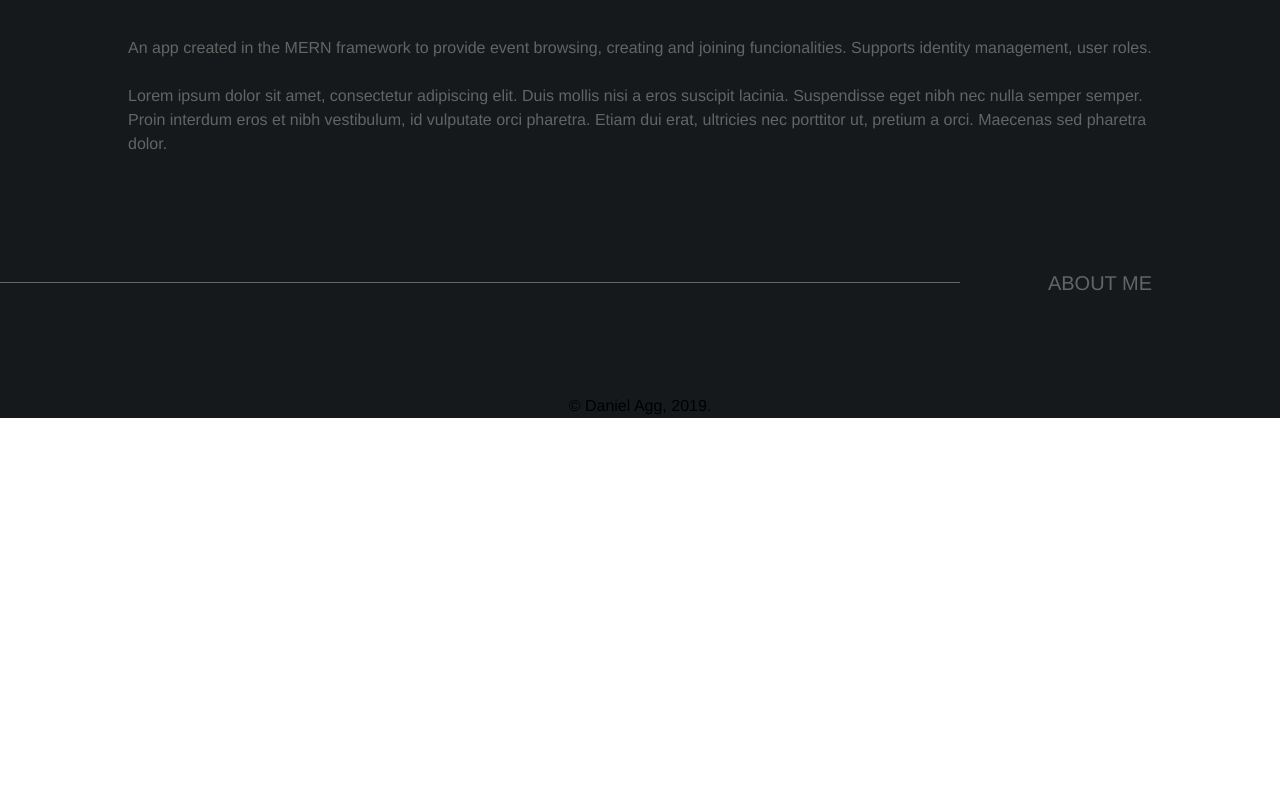
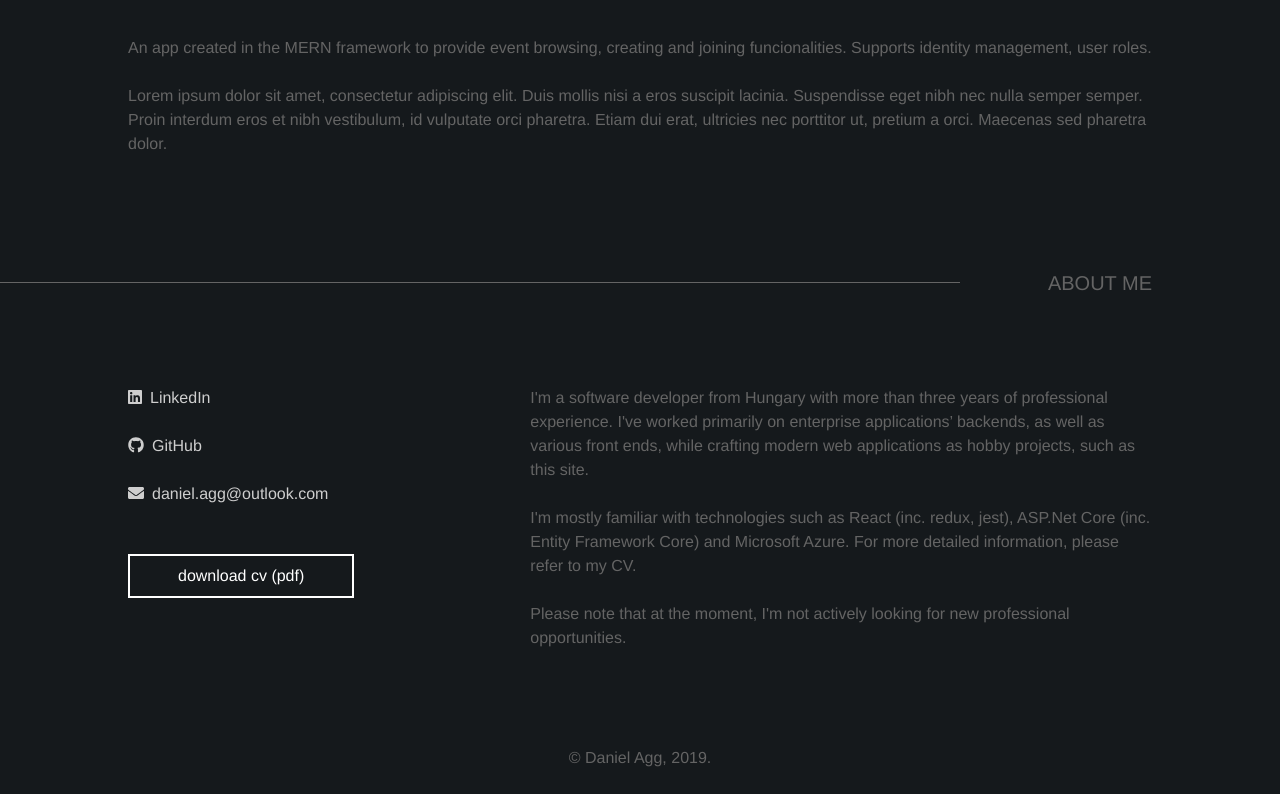
Before and after one commit to danielagg/personal-website-ts, a React (Create React App) app: page / in a window 1280 px wide. Shown: the part 1276-2070 px from the top of the page. Before the commit the page ends 1718 px from the top, so only its background shows below. Built offline with nearby package versions, Linux system fonts and the light colour scheme.

Commit message:
Redesigning about me

```diff
--- /dev/null
+++ b/app.js
@@ -0,0 +1,36 @@
+const express = require("express");
+const path = require("path");
+const cors = require("cors");
+const helmet = require("helmet");
+const bodyParser = require("body-parser");
+const logger = require("morgan");
+
+function normalizePort(val) {
+  const port = parseInt(val, 10);
+  if (Number.isNaN(port)) {
+    return val;
+  }
+  if (port >= 0) {
+    return port;
+  }
+  return false;
+}
+
+const app = express();
+
+app.use(cors({ credentials: true }));
+app.use(bodyParser.urlencoded({ extended: false }));
+app.use(bodyParser.json());
+app.use(helmet());
+app.use(logger("dev"));
+
+// Serve the React application
+app.use(express.static(path.join(__dirname, "build")));
+app.get("/", (req, res) => {
+  res.sendFile(path.join(__dirname, "build", "index.html"));
+});
+
+const port = normalizePort(process.env.PORT || 3000);
+app.listen(port, () => {
+  console.log(`API listening on port: ${port}`);
+});
--- a/package.json
+++ b/package.json
@@ -12,6 +12,12 @@
     "@types/react": "16.9.1",
     "@types/react-dom": "16.8.5",
     "@types/react-router-dom": "^5.1.2",
+    "body-parser": "^1.19.0",
+    "cors": "^2.8.5",
+    "express": "^4.17.1",
+    "helmet": "^3.21.2",
+    "morgan": "^1.9.1",
+    "path": "^0.12.7",
     "react": "^16.9.0",
     "react-dom": "^16.9.0",
     "react-router-dom": "^5.1.2",
--- a/src/components/About/About.tsx
+++ b/src/components/About/About.tsx
@@ -9,32 +9,8 @@ import Button, { Variant, Thickness } from "../Shared/Button/Button";
 
 const About = () => {
   return (
-    <div className="moveInFromBottomAnimation">
-      <div className="mt-10">
-        <h2 className="text-primaryDarkBlue landing-module-title">about me</h2>
-      </div>
-      <div className="mt-10 lg:mt-6 lg:flex block font-raleway text-primaryDarkBlue">
-        <div className="opacity-75 lg:w-3/5 w-full pr-2 lg:pr-16 leading-loose text-lg">
-          <p>
-            I'm a software developer from Hungary with more than three years of
-            professional experience. I've worked primarily on enterprise
-            applications’ backends, as well as various front ends, while
-            crafting modern web applications as hobby projects, such as this
-            site.
-          </p>
-          <p className="lg:mt-4 mt-8">
-            I'm mostly familiar with technologies such as React (inc. redux,
-            jest), ASP.Net Core (inc. Entity Framework Core) and Microsoft
-            Azure. For more detailed information, please refer to my CV.
-          </p>
-        </div>
-
-        <div className="lg:w-2/5 w-full mt-8 lg:mt-0 leading-loose text-lg">
-          <p className="opacity-75">
-            Please note that at the moment, I'm not actively looking for new
-            professional opportunities.
-          </p>
-          <ul className="lg:mt-4 mt-8">
+    <div className="container text-gray flex pt-16">
+      <ul className="pt-6 pr-12 flex-none text-gray-lighter flex-grow">
         <li>
           <a
             href="https://www.linkedin.com/in/danielagg/"
@@ -48,7 +24,7 @@ const About = () => {
             LinkedIn
           </a>
         </li>
-            <li className="mt-2">
+        <li className="mt-6">
           <a
             href="https://github.com/danielagg/"
             target="_blank"
@@ -61,14 +37,13 @@ const About = () => {
             GitHub
           </a>
         </li>
-            <li className="mt-2 text-primaryBlue">
+        <li className="mt-6">
           <span className="pr-2">
             <FontAwesomeIcon icon={faEnvelope} />
           </span>
           daniel.agg@outlook.com
         </li>
-          </ul>
-          <div className="lg:mt-4 mt-8">
+        <li className="mt-12">
           <Button
             caption="download cv (pdf)"
             url={process.env.PUBLIC_URL + "/Daniel_Agg_CV.pdf"}
@@ -77,8 +52,25 @@ const About = () => {
             thickness={Thickness.Widest}
             isFullWidth={true}
           />
-          </div>
-        </div>
+        </li>
+      </ul>
+
+      <div className="pl-32">
+        <p className="pt-6">
+          I'm a software developer from Hungary with more than three years of
+          professional experience. I've worked primarily on enterprise
+          applications’ backends, as well as various front ends, while crafting
+          modern web applications as hobby projects, such as this site.
+        </p>
+        <p className="pt-6">
+          I'm mostly familiar with technologies such as React (inc. redux,
+          jest), ASP.Net Core (inc. Entity Framework Core) and Microsoft Azure.
+          For more detailed information, please refer to my CV.
+        </p>
+        <p className="pt-6">
+          Please note that at the moment, I'm not actively looking for new
+          professional opportunities.
+        </p>
       </div>
     </div>
   );
--- a/src/components/Footer/Footer.jsx
+++ b/src/components/Footer/Footer.jsx
@@ -4,8 +4,8 @@ const Footer = () => {
   const date = new Date().getFullYear();
 
   return (
-    <div className="lg:mt-24 mt-12 mb-6 text-center">
-      <p className="text-primaryDarkBlue">&copy; Daniel Agg, {date}.</p>
+    <div className="lg:mt-24 mt-12 pb-6 text-center">
+      <p className="text-gray">&copy; Daniel Agg, {date}.</p>
     </div>
   );
 };
--- a/src/components/Landing/LandingContainer.tsx
+++ b/src/components/Landing/LandingContainer.tsx
@@ -17,11 +17,13 @@ const LandingContainer = () => {
         direction={PageSeparatorDirection.Right}
       />
       <PortfolioItemCardContainer />
+
       <PageSeparatorLine
         text={"about me"}
         direction={PageSeparatorDirection.Left}
       />
-      {/* <About /> */}
+
+      <About />
     </>
   );
 };
--- a/src/components/Portfolio/PortfolioItemCard.tsx
+++ b/src/components/Portfolio/PortfolioItemCard.tsx
@@ -10,7 +10,7 @@ type PortfolioItemCardProp = {
 
 const PortfolioItemCard = ({ item }: PortfolioItemCardProp) => {
   return (
-    <div className="py-12">
+    <div className="py-12 moveInFromRightAnimation">
       <h1 className="text-primary lowercase font-robotoMono font-light text-4xl">
         {item.name}
       </h1>
--- a/src/components/Shared/PageSeparator/PageSeparatorLine.tsx
+++ b/src/components/Shared/PageSeparator/PageSeparatorLine.tsx
@@ -16,8 +16,14 @@ const PageSeparatorLine = ({ text, direction }: PageSeparatorLineProp) => {
 
   const textAlignment =
     direction === PageSeparatorDirection.Left ? "right" : "left";
+
+  const fadeInAnimation =
+    direction === PageSeparatorDirection.Left
+      ? "moveInFromLeftAnimation"
+      : "moveInFromRightAnimation";
+
   return (
-    <>
+    <div className={fadeInAnimation}>
       <div className="container" style={{ textAlign: textAlignment }}>
         <p className="uppercase text-gray font-robotoMono text-xl">{text}</p>
       </div>
@@ -29,7 +35,7 @@ const PageSeparatorLine = ({ text, direction }: PageSeparatorLineProp) => {
         }}
         className="border-0 h-px bg-gray block"
       />
-    </>
+    </div>
   );
 };
 
```
Also changed, not shown: 1 other file (tests, documents, lock files or other folders). Lines whose indentation alone changed are shown as unchanged.
